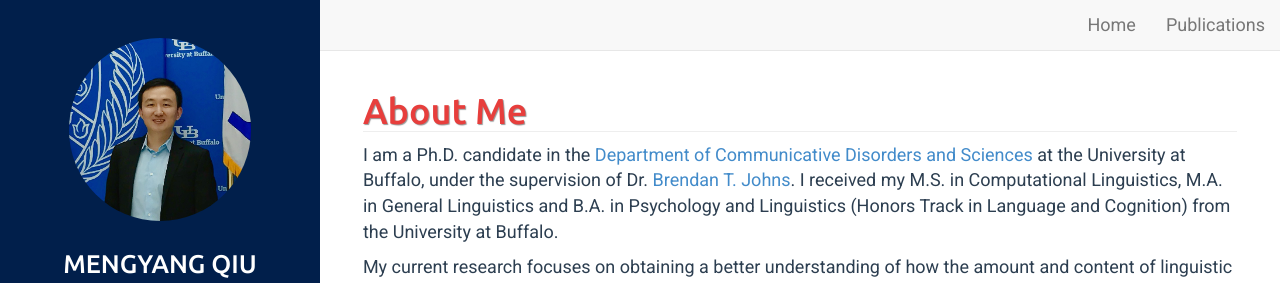
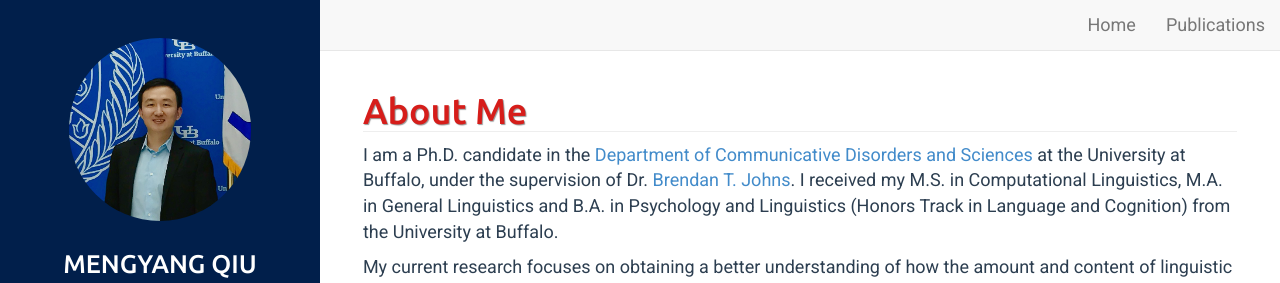
Before and after one commit to mengyangq/mengyangq.github.io, a Jekyll site: the page built from index.html, in a window 1280 px wide. Shown: the top 283 px of the page. Built offline with Jekyll 4.4.1, drawn with Linux system fonts in a browser that asks for light colours.

Commit message:
Update style.css

```diff
--- a/assets/css/style.css
+++ b/assets/css/style.css
@@ -100,7 +100,7 @@ article .share .gplus:hover {
 }
 
 h1 {
-	color: #e73e3c;
+	color: #d61d1a;
 	text-shadow: 1px 1px 1px rgba(150, 150, 150, 1);
 	border-bottom: 1px solid #eeeeee;
     border-bottom-width: 1px;
```
